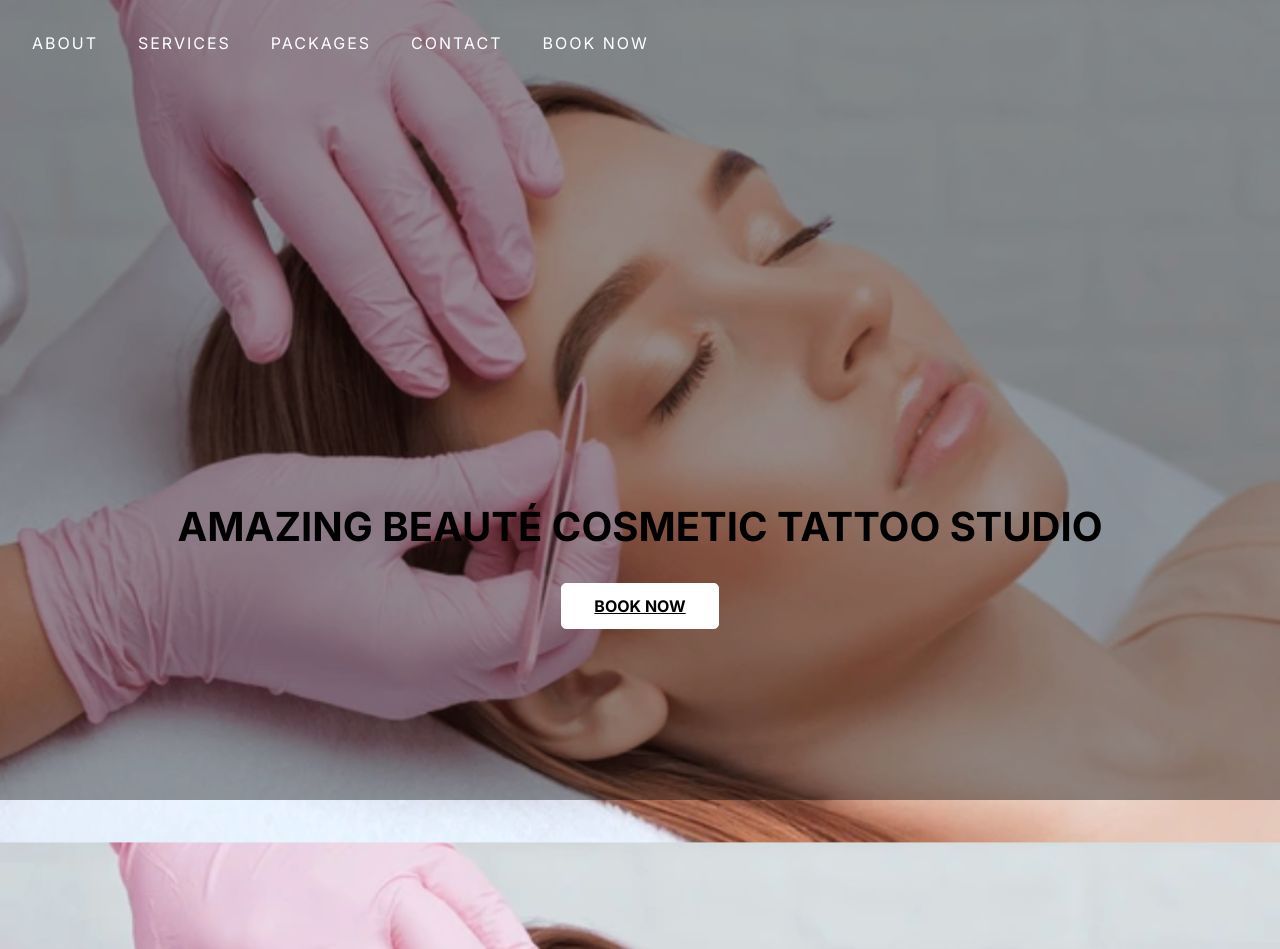
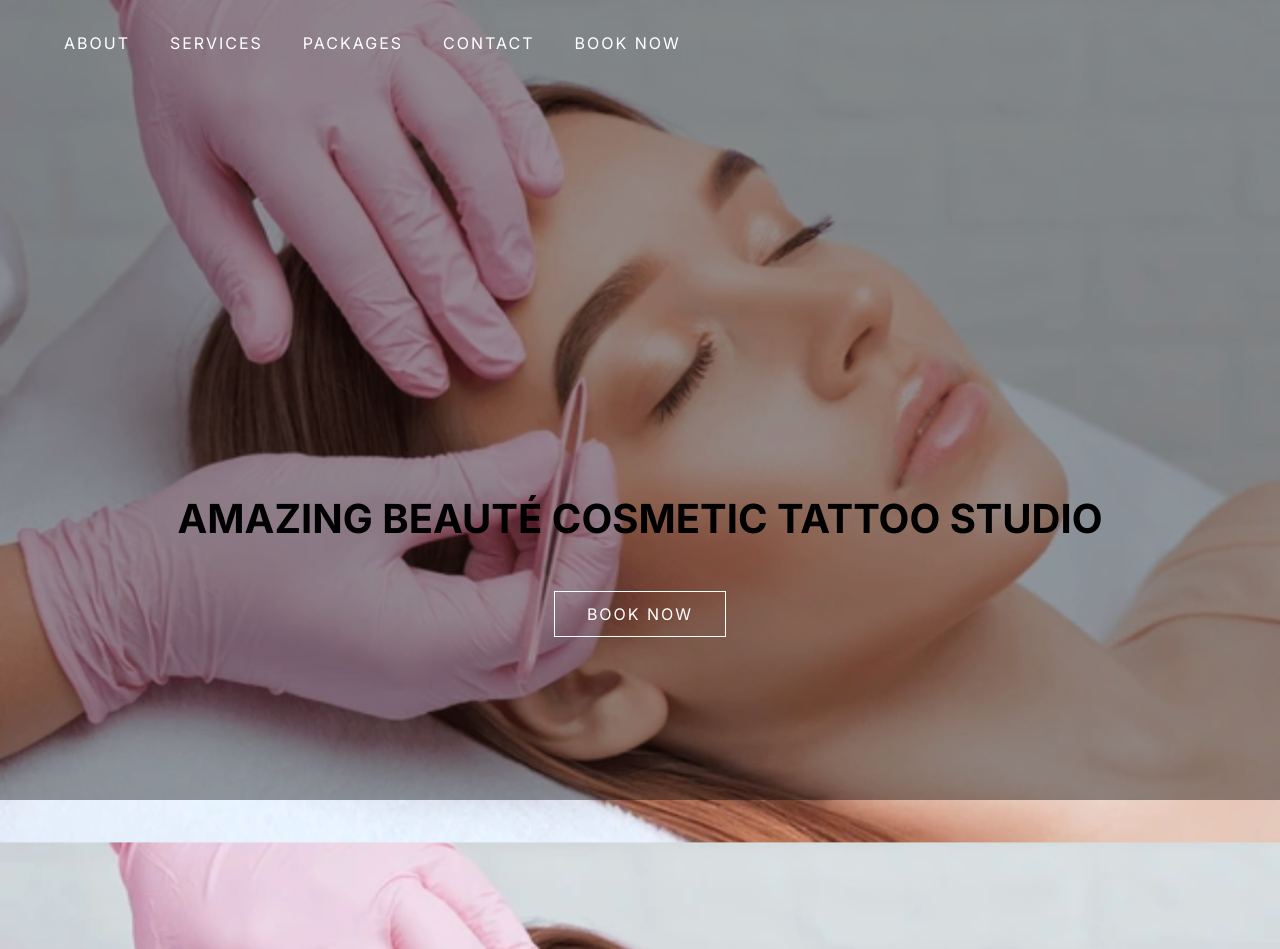
Before and after one commit to AmazingBeaute/amazing-beaute-react, a React (Vite) app: page / in a window 1280 px wide. Built offline with nearby package versions, Linux system fonts and the light colour scheme.

Commit message:
Update Latest

```diff
--- a/src/App.jsx
+++ b/src/App.jsx
@@ -5,10 +5,11 @@
 
 function App() {
   return (
-    <>
-      <Navbar />
-      <Hero />
-    </>
+    	<div className="page-wrapper">
+  		<Navbar />
+		<Hero />
+	</div>
+
   );
 }
 
--- a/src/components/Hero.jsx
+++ b/src/components/Hero.jsx
@@ -15,21 +15,14 @@
         AMAZING BEAUTÉ COSMETIC TATTOO STUDIO
       </h1>
 	<a
-        href="https://amazingbeaute.glossgenius.com"
+	  href="https://amazingbeaute.glossgenius.com/services"
 	  target="_blank"
 	  rel="noopener noreferrer"
-        style={{
-          marginTop: '1rem',
-          padding: '0.75rem 2rem',
-          backgroundColor: '#ffffff',
-          color: '#000',
-          border: '1px solid #fff',
-          borderRadius: '5px',
-          fontWeight: 'bold'
-        }}
+	  className="hero-book-btn"
 	>
 	  BOOK NOW
 	</a>
+
     </section>
   );
 };
--- a/src/index.css
+++ b/src/index.css
@@ -20,11 +20,16 @@
   z-index: -1;
 }
 
+.page-wrapper {
+  padding: 0 5vw;
+  box-sizing: border-box;
+}
+
 .navbar {
   display: flex;
-  justify-content: space-between;
+  justify-content: space-between; /* icons left, links right */
   align-items: center;
-  padding: 2rem;
+  padding: 2rem 0;
   color: white;
 }
 
@@ -56,3 +61,15 @@
   margin-left: 1rem;
   font-size: 1.1rem;
 }
+
+.hero-book-btn {
+  display: inline-block;
+  padding: 0.75rem 2rem;
+  border: 1px solid white;
+  background-color: transparent;
+  color: white;
+  text-decoration: none;
+  font-size: 1rem;
+  letter-spacing: 2px;
+  margin-top: 2rem;
+}
```
Lines whose indentation alone changed are shown as unchanged.
